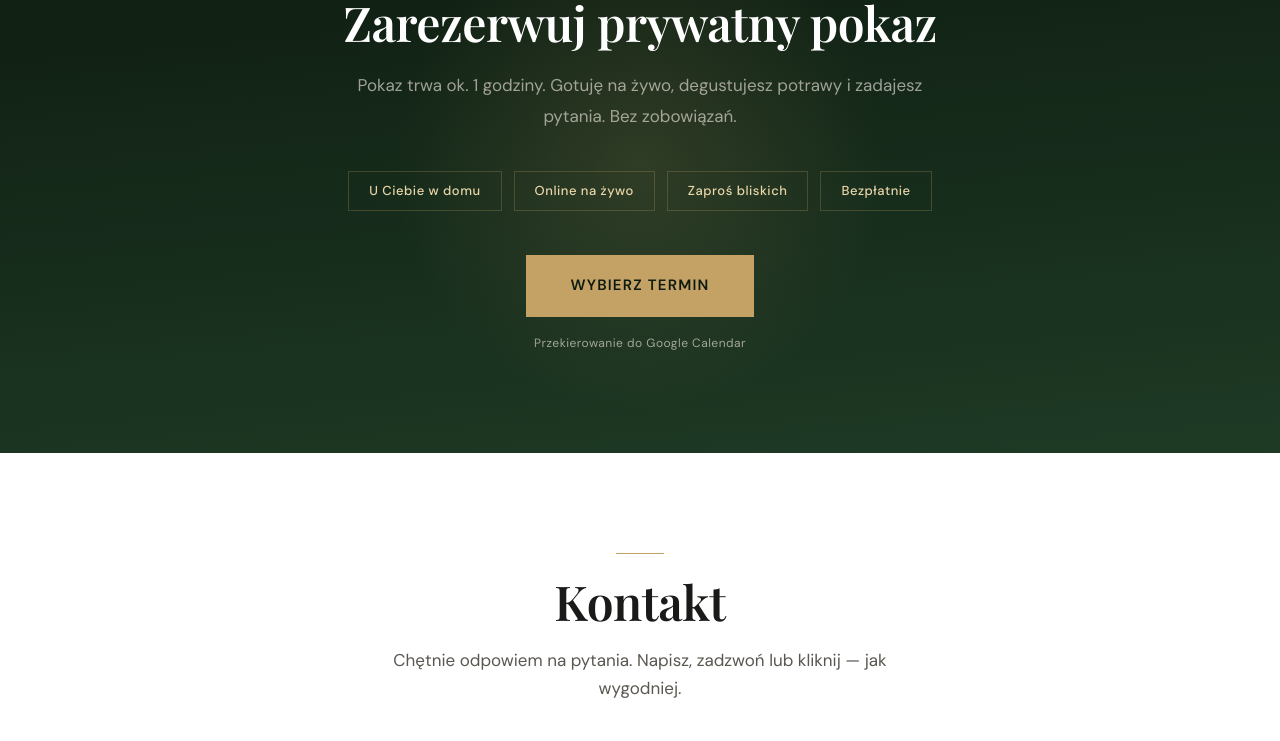
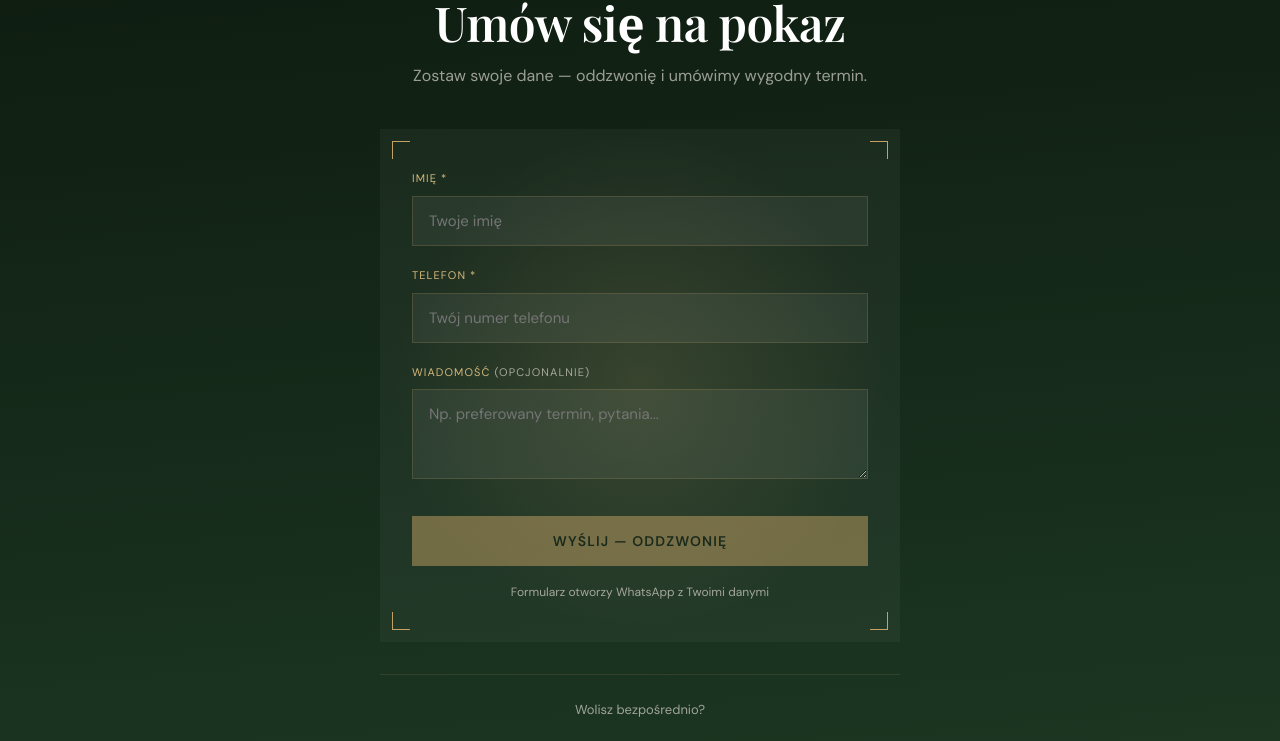
Before and after one commit to Vistechnologie/kaminskakatarzyna-website, a React (Vite) app: page / in a window 1280 px wide. Shown: the part 8119-8860 px from the top of the page. Built offline with nearby package versions, Linux system fonts and the light colour scheme; a web font is replaced by a local one.

Commit message:
v3: contact form replaces calendar

```diff
--- a/src/App.jsx
+++ b/src/App.jsx
@@ -746,7 +746,32 @@ function FAQ() {
 // ═══════════════════════════════════════════════════════════
 // BOOKING
 // ═══════════════════════════════════════════════════════════
+function GoldCorners({ size = 24, thickness = 1.5 }) {
+  const st = { position: "absolute", width: size, height: size };
+  return (
+    <>
+      <div style={{ ...st, top: 12, left: 12, borderTop: `${thickness}px solid ${C.gold}`, borderLeft: `${thickness}px solid ${C.gold}` }} />
+      <div style={{ ...st, top: 12, right: 12, borderTop: `${thickness}px solid ${C.gold}`, borderRight: `${thickness}px solid ${C.gold}` }} />
+      <div style={{ ...st, bottom: 12, left: 12, borderBottom: `${thickness}px solid ${C.gold}`, borderLeft: `${thickness}px solid ${C.gold}` }} />
+      <div style={{ ...st, bottom: 12, right: 12, borderBottom: `${thickness}px solid ${C.gold}`, borderRight: `${thickness}px solid ${C.gold}` }} />
+    </>
+  );
+}
+
 function Booking() {
+  const [name, setName] = useState("");
+  const [phone, setPhone] = useState("");
+  const [message, setMessage] = useState("");
+  const [sent, setSent] = useState(false);
+
+  const handleSubmit = () => {
+    if (!name.trim() || !phone.trim()) return;
+    const text = `Cześć Kasiu! Proszę o kontakt.\n\nImię: ${name}\nTelefon: ${phone}${message ? `\nWiadomość: ${message}` : ""}`;
+    window.open(`https://wa.me/${CONFIG.whatsapp}?text=${encodeURIComponent(text)}`, "_blank");
+    setSent(true);
+    setTimeout(() => setSent(false), 5000);
+  };
+
   return (
     <section id="rezerwacja" style={{
       background: `linear-gradient(175deg, ${C.dark} 0%, ${C.forest} 100%)`,
@@ -759,35 +784,68 @@ function Booking() {
         pointerEvents: "none",
       }} />
 
-      <div style={{ maxWidth: 620, margin: "0 auto", position: "relative" }}>
+      <div style={{ maxWidth: 520, margin: "0 auto", position: "relative" }}>
         <Reveal><div style={S.divider} /></Reveal>
         <Reveal delay={0.1}>
-          <h2 style={{ ...S.h2Light, marginBottom: 20 }}>Zarezerwuj prywatny pokaz</h2>
-        </Reveal>
-        <Reveal delay={0.15}>
-          <p style={{ fontSize: 17, color: C.textOnDarkMed, marginBottom: 40, lineHeight: 1.8 }}>
-            Pokaz trwa ok. 1 godziny. Gotuję na żywo, degustujesz potrawy i zadajesz pytania. Bez zobowiązań.
+          <h2 style={{ ...S.h2Light, marginBottom: 12 }}>Umów się na pokaz</h2>
+          <p style={{ fontSize: 16, color: C.textOnDarkMed, marginBottom: 40, lineHeight: 1.7 }}>
+            Zostaw swoje dane — oddzwonię i umówimy wygodny termin.
           </p>
         </Reveal>
 
         <Reveal delay={0.2}>
-          <div style={{ display: "flex", flexWrap: "wrap", gap: 12, justifyContent: "center", marginBottom: 44 }}>
-            {["U Ciebie w domu", "Online na żywo", "Zaproś bliskich", "Bezpłatnie"].map((b, i) => (
-              <span key={i} style={{
-                color: C.goldPale, padding: "8px 20px", fontSize: 13, fontWeight: 500,
-                border: `1px solid ${C.borderGold}`, letterSpacing: "0.04em",
-              }}>{b}</span>
-            ))}
+          <div style={{
+            background: "rgba(255,255,255,0.04)", border: `1px solid ${C.goldBorder}`,
+            padding: "40px 32px", position: "relative",
+          }}>
+            <GoldCorners size={18} thickness={1} />
+
+            <div style={{ marginBottom: 20 }}>
+              <label style={{ display: "block", fontSize: 11, color: C.goldLight, letterSpacing: "0.1em", textTransform: "uppercase", marginBottom: 8, textAlign: "left" }}>Imię *</label>
+              <input type="text" value={name} onChange={e => setName(e.target.value)} placeholder="Twoje imię"
+                style={{ width: "100%", padding: "14px 16px", background: "rgba(255,255,255,0.06)", border: `1px solid rgba(196,162,101,0.2)`, color: C.textOnDark, fontSize: 15, fontFamily: fontSans, outline: "none" }} />
+            </div>
+
+            <div style={{ marginBottom: 20 }}>
+              <label style={{ display: "block", fontSize: 11, color: C.goldLight, letterSpacing: "0.1em", textTransform: "uppercase", marginBottom: 8, textAlign: "left" }}>Telefon *</label>
+              <input type="tel" value={phone} onChange={e => setPhone(e.target.value)} placeholder="Twój numer telefonu"
+                style={{ width: "100%", padding: "14px 16px", background: "rgba(255,255,255,0.06)", border: `1px solid rgba(196,162,101,0.2)`, color: C.textOnDark, fontSize: 15, fontFamily: fontSans, outline: "none" }} />
+            </div>
+
+            <div style={{ marginBottom: 28 }}>
+              <label style={{ display: "block", fontSize: 11, color: C.goldLight, letterSpacing: "0.1em", textTransform: "uppercase", marginBottom: 8, textAlign: "left" }}>Wiadomość <span style={{ color: C.textOnDarkMed }}>(opcjonalnie)</span></label>
+              <textarea value={message} onChange={e => setMessage(e.target.value)} placeholder="Np. preferowany termin, pytania..." rows={3}
+                style={{ width: "100%", padding: "14px 16px", background: "rgba(255,255,255,0.06)", border: `1px solid rgba(196,162,101,0.2)`, color: C.textOnDark, fontSize: 15, fontFamily: fontSans, outline: "none", resize: "vertical" }} />
+            </div>
+
+            <button onClick={handleSubmit} disabled={!name.trim() || !phone.trim()} style={{
+              ...S.btnLight, width: "100%", justifyContent: "center",
+              opacity: (!name.trim() || !phone.trim()) ? 0.5 : 1,
+              cursor: (!name.trim() || !phone.trim()) ? "default" : "pointer",
+            }}>
+              {sent ? "✓ Wysłano!" : "Wyślij — oddzwonię"}
+            </button>
+
+            <p style={{ fontSize: 12, color: C.textOnDarkMed, marginTop: 16 }}>
+              Formularz otworzy WhatsApp z Twoimi danymi
+            </p>
           </div>
         </Reveal>
 
         <Reveal delay={0.3}>
-          <a href={CONFIG.googleCalendarLink} style={{
-            ...S.btnLight, padding: "18px 44px", fontSize: 15,
-          }}>Wybierz termin</a>
-          <p style={{ fontSize: 12, color: C.textOnDarkMed, marginTop: 16, letterSpacing: "0.04em" }}>
-            Przekierowanie do Google Calendar
-          </p>
+          <div style={{ marginTop: 32, padding: "24px 0", borderTop: `1px solid rgba(196,162,101,0.15)` }}>
+            <p style={{ fontSize: 13, color: C.textOnDarkMed, marginBottom: 16 }}>Wolisz bezpośrednio?</p>
+            <div style={{ display: "flex", gap: 24, justifyContent: "center", flexWrap: "wrap" }}>
+              <a href={`tel:${CONFIG.phoneFormatted}`} style={{ color: C.gold, textDecoration: "none", fontSize: 16, fontWeight: 600, letterSpacing: "0.04em" }}>
+                ✆ {CONFIG.phone}
+              </a>
+              <a href={`https://wa.me/${CONFIG.whatsapp}?text=${encodeURIComponent(CONFIG.whatsappDefaultMsg)}`}
+                target="_blank" rel="noopener noreferrer"
+                style={{ color: C.gold, textDecoration: "none", fontSize: 16, fontWeight: 600 }}>
+                WhatsApp →
+              </a>
+            </div>
+          </div>
         </Reveal>
       </div>
     </section>
```
